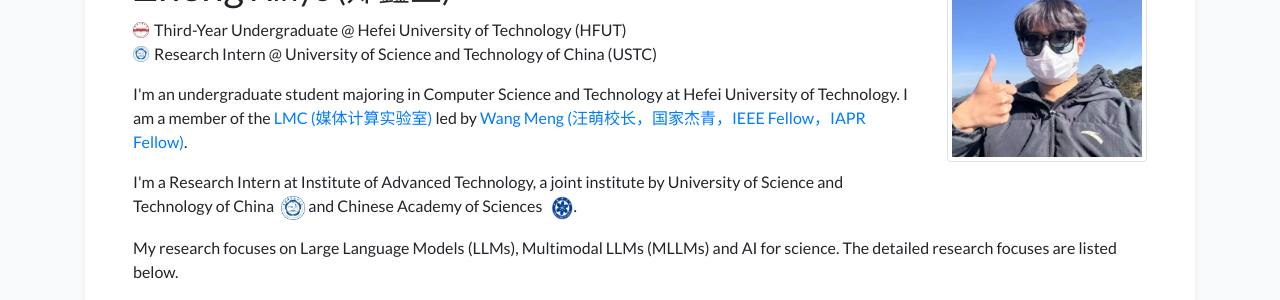
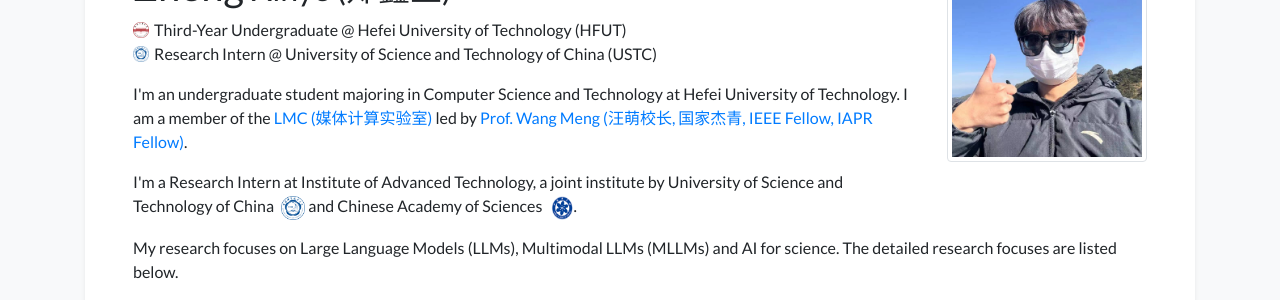
Before and after one commit to shaneyale2005/shaneyale2005.github.io, a Jekyll site: the page built from index.html, in a window 1280 px wide and 900 px high. Shown: the part 166-466 px from the top of the window. Built offline with Jekyll 4.4.1, drawn with Linux system fonts in a browser that asks for light colours; nearby versions of some CDN libraries; a style sheet for code colours, icons or effects is not loaded.

Commit message:
updated profile.yml

```diff
--- a/_data/profile.yml
+++ b/_data/profile.yml
@@ -23,7 +23,7 @@ orcid: 0009-0008-2361-2591
 short_bio_text_justify: false
 short_bio: >-
   <p>
-    I'm an undergraduate student majoring in Computer Science and Technology at Hefei University of Technology. I am a member of the <a href="https://ci.hfut.edu.cn/info/1162/14469.htm" target="_blank">LMC (媒体计算实验室)</a> led by <a href="https://scholar.google.com/citations?hl=en&user=rHagaaIAAAAJ&view_op=list_works&sortby=pubdate" target="_blank">Wang Meng (汪萌校长，国家杰青，IEEE Fellow，IAPR Fellow)</a>.
+    I'm an undergraduate student majoring in Computer Science and Technology at Hefei University of Technology. I am a member of the <a href="https://ci.hfut.edu.cn/info/1162/14469.htm" target="_blank">LMC (媒体计算实验室)</a> led by <a href="https://scholar.google.com/citations?hl=en&user=rHagaaIAAAAJ&view_op=list_works&sortby=pubdate" target="_blank"> Prof. Wang Meng (汪萌校长, 国家杰青, IEEE Fellow, IAPR Fellow)</a>.
   </p>
   <p>
     I'm a Research Intern at Institute of Advanced Technology, a joint institute by University of Science and Technology of China <img src="/assets/images/badges/USTClogo.png" alt="USTC Logo" style="width: 24px; height: 24px; vertical-align: middle; margin-left: 4px;"> and Chinese Academy of Sciences <img src="/assets/images/badges/CAS.png" alt="CAS Logo" style="width: 24px; height: 24px; vertical-align: middle; margin-left: 4px;">.
```
